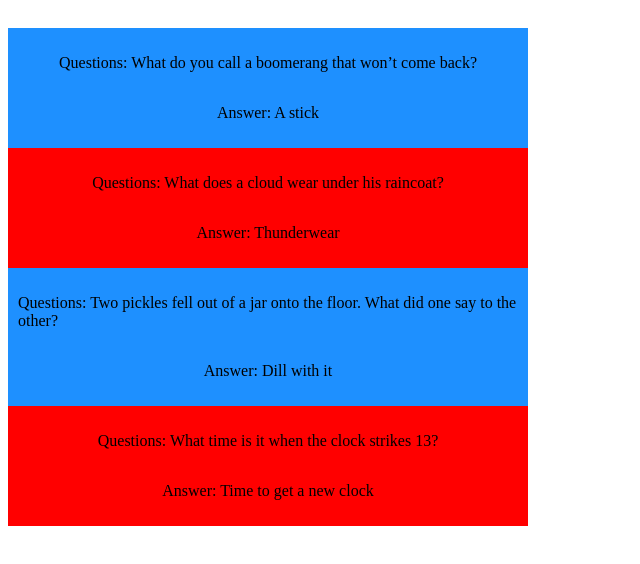
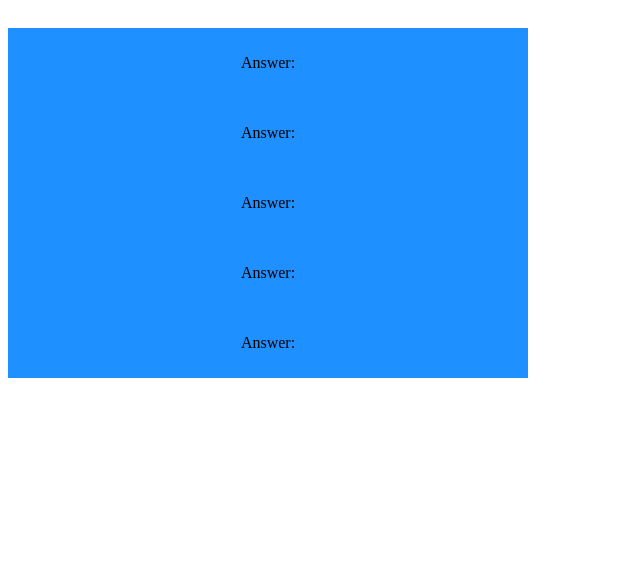
Before and after one commit to mehdishirazi/joke, a React (Create React App) app: page / in a window 1280 px wide. Shown: the top 564 px of the page, without its empty margins (0-640 px from the left). Built offline with nearby package versions, Linux system fonts and the light colour scheme.

Commit message:
Using map in the function

```diff
--- a/src/components/App.js
+++ b/src/components/App.js
@@ -1,42 +1,20 @@
 import React from 'react'
 import Joke from "./Joke"
 import "./App.css"
+import jokeData from "./JokeData"
+
 
 function App() {
+    debugger
+    let mehdi = jokeData
+    console.log(jokeData)
+    const jokeComponents = mehdi.map(item => <Joke questions={mehdi.questions} answer={mehdi.answer}/>)
+    debugger
+    console.log(jokeComponents)
+
     return (
         <div className="App">
-            <Joke content={
-                    {
-                        id:"1",
-                        questions:"What do you call a boomerang that won’t come back?",
-                        answer:"A stick"
-                    }
-                }
-            />
-            <Joke content={
-                    {
-                        id:"2",
-                        questions:"What does a cloud wear under his raincoat?",
-                        answer:"Thunderwear"
-                    }
-                }
-            />
-            <Joke content={
-                    {
-                        id:"3",
-                        questions:"Two pickles fell out of a jar onto the floor. What did one say to the other?",
-                        answer:"Dill with it"
-                    }
-                }
-            />
-            <Joke content={
-                    {
-                        id:"4",
-                        questions:"What time is it when the clock strikes 13?",
-                        answer:"Time to get a new clock"
-                    }
-                }
-            />
+            {jokeComponents}
         </div>
     )
 }
--- a/src/components/Joke.js
+++ b/src/components/Joke.js
@@ -2,9 +2,10 @@ import React from 'react'
 import "./Joke.css"
 
 function Joke (props) {
-
+    console.log(props[0])
+    debugger
     function ClassName() {
-        let ids = props.content.id
+        let ids = props.id
             if (ids%2 == 0){
                 return "jokeRed"
             }else{
@@ -12,10 +13,11 @@ function Joke (props) {
             }
     }
 
+    const mehdi =props.id
     return (
         <div className={ClassName()}>
-            <p>Questions: {props.content.questions}</p>
-            <p>Answer: {props.content.answer}</p>
+            { mehdi > 0 &&  <p id="question">Questions: {props.questions}</p>}
+            <p>Answer: {props.answer}</p>
         </div>
     )
 }
--- /dev/null
+++ b/src/components/JokeData.js
@@ -0,0 +1,24 @@
+const jokeData = [
+    {
+        id:"0",
+        answer:"A stick"
+    },{
+        id:"1",
+        questions:"What do you call a boomerang that won’t come back?",
+        answer:"A stick"
+    },{
+        id:"2",
+        questions:"What does a cloud wear under his raincoat?",
+        answer:"Thunderwear"
+    },{
+        id:"3",
+        questions:"Two pickles fell out of a jar onto the floor. What did one say to the other?",
+        answer:"Dill with it"
+    },{
+        id:"4",
+        questions:"What time is it when the clock strikes 13?",
+        answer:"Time to get a new clock"
+    }
+]
+
+export default jokeData
```
